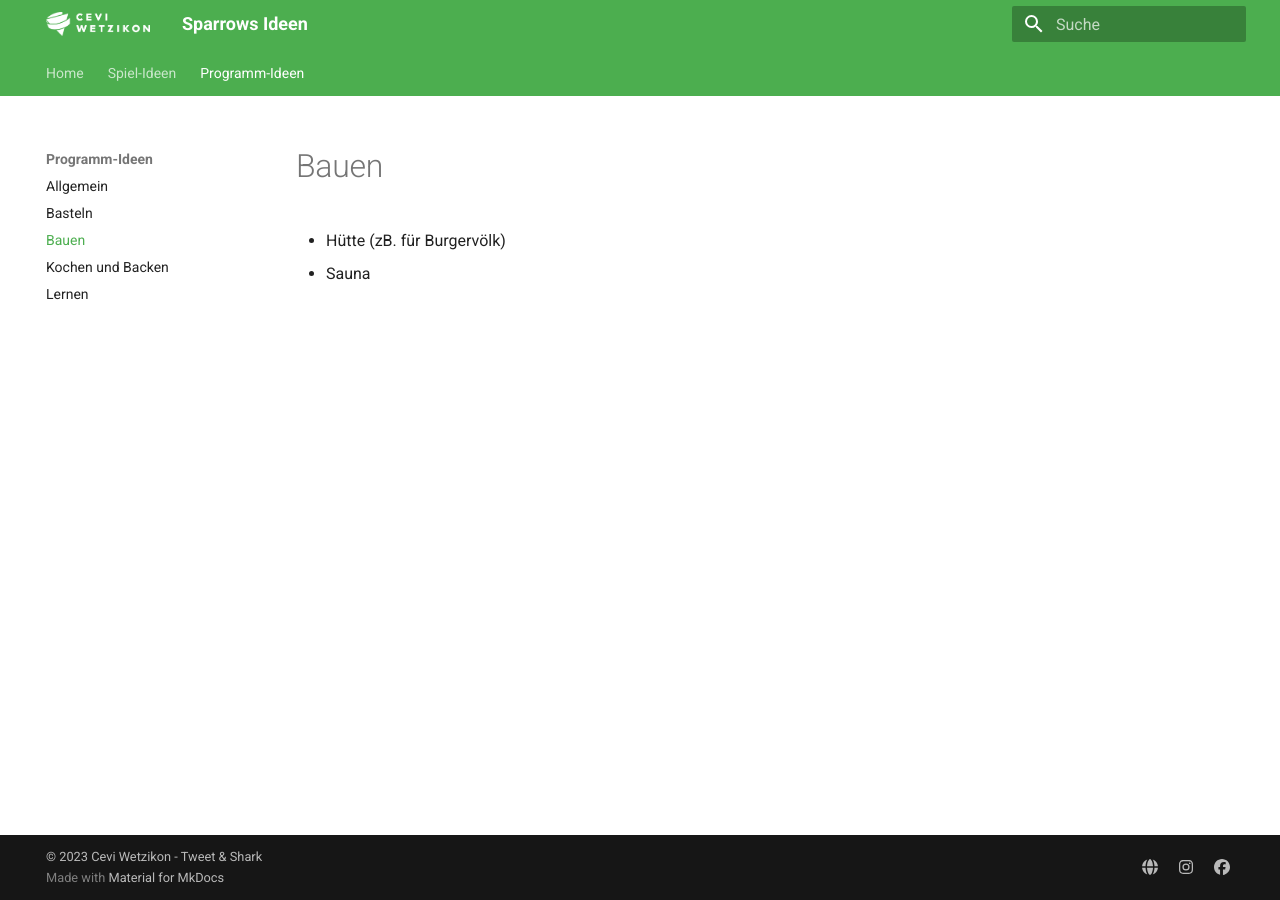
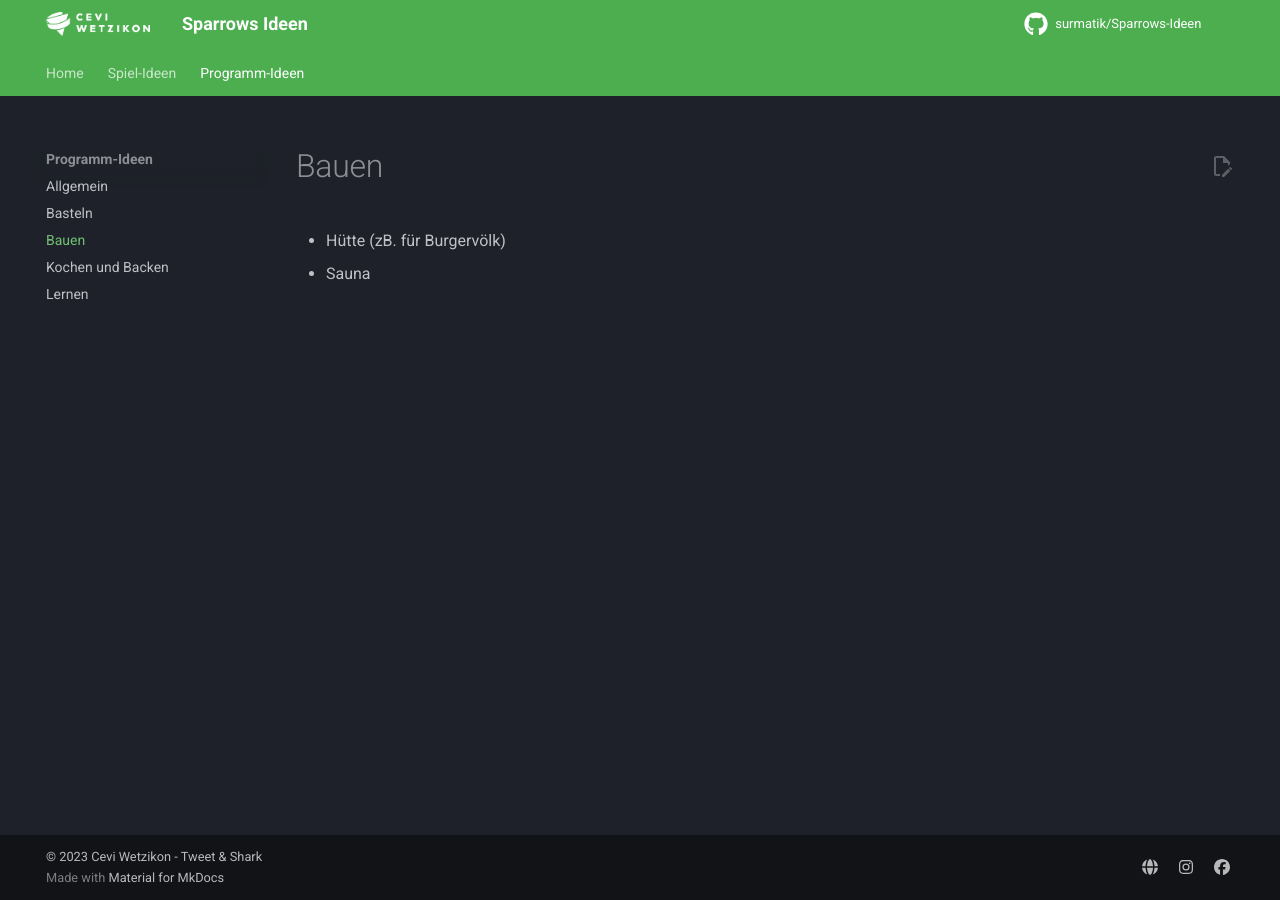
Before and after one commit to surmatik/Sparrows-Ideen, an MkDocs documentation site: the page built from docs/Programm-Ideen/Bauen.md, in a window 1280 px wide. Built offline with MkDocs 1.6.1 and Material for MkDocs 9.7.7, drawn with Linux system fonts in a browser that asks for light colours; comment, search, counter and statistics services are not loaded.

Commit message:
Design Chnage

```diff
--- a/mkdocs.yml
+++ b/mkdocs.yml
@@ -33,10 +33,14 @@
     - content.tabs.link
     - content.code.annotation
     - content.code.copy
+    - content.action.edit
   language: de
   palette:
-    primary: green
-    accent: green
+    - scheme: slate
+      primary: green
+      accent: indigo
+  icon:
+    repo: fontawesome/brands/github
 
 extra:
   social:
@@ -68,3 +72,20 @@
 
 copyright: |
   &copy; 2023 Cevi Wetzikon - Tweet & Shark
+
+repo_url: https://github.com/surmatik/Sparrows-Ideen
+repo_name: surmatik/Sparrows-Ideen
+edit_uri: edit/main/docs/
+
+
+plugins:
+  - git-revision-date-localized:
+      enable_creation_date: true
+      type: date
+      fallback_to_build_date: true
+  - git-authors
+  - git-committers:
+      repository: squidfunk/mkdocs-material
+      branch: main
+      enabled: !ENV [CI, false]
+  - git-authors
```
